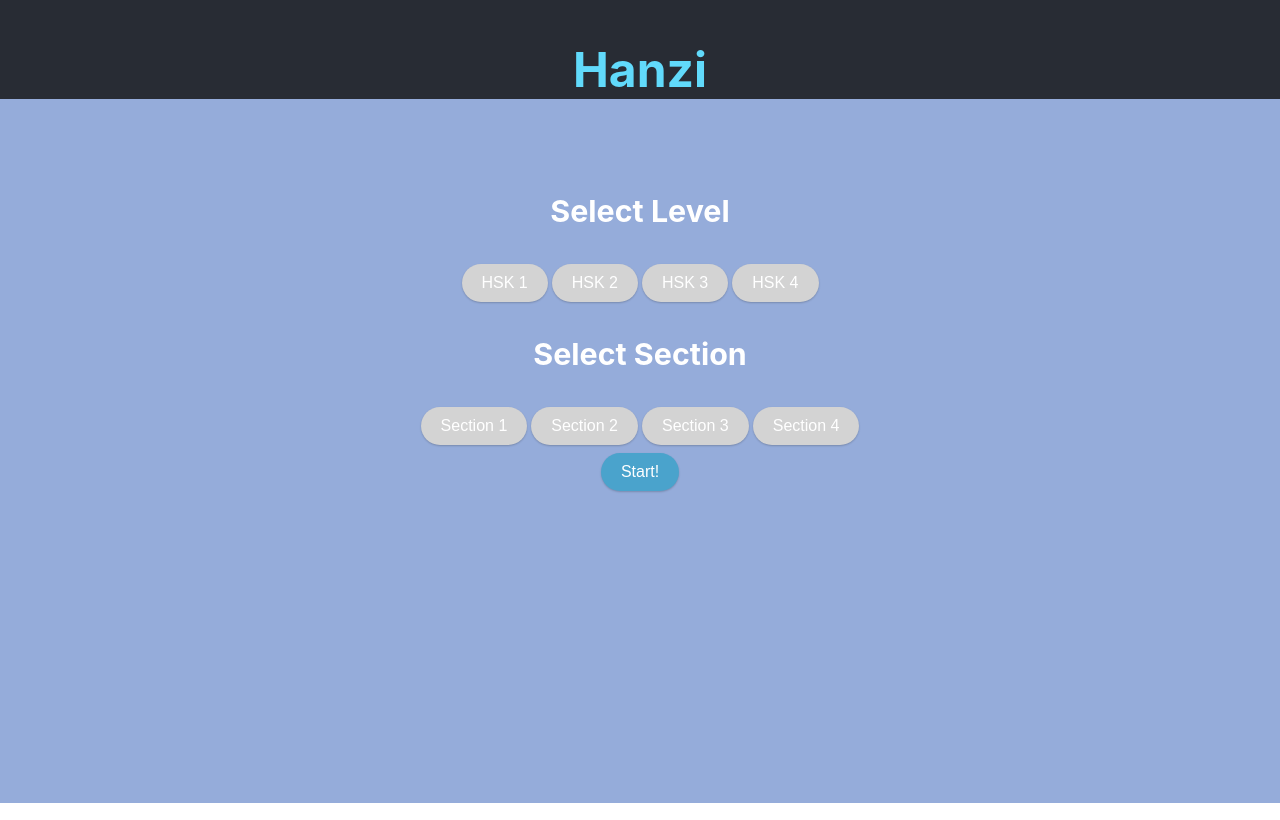
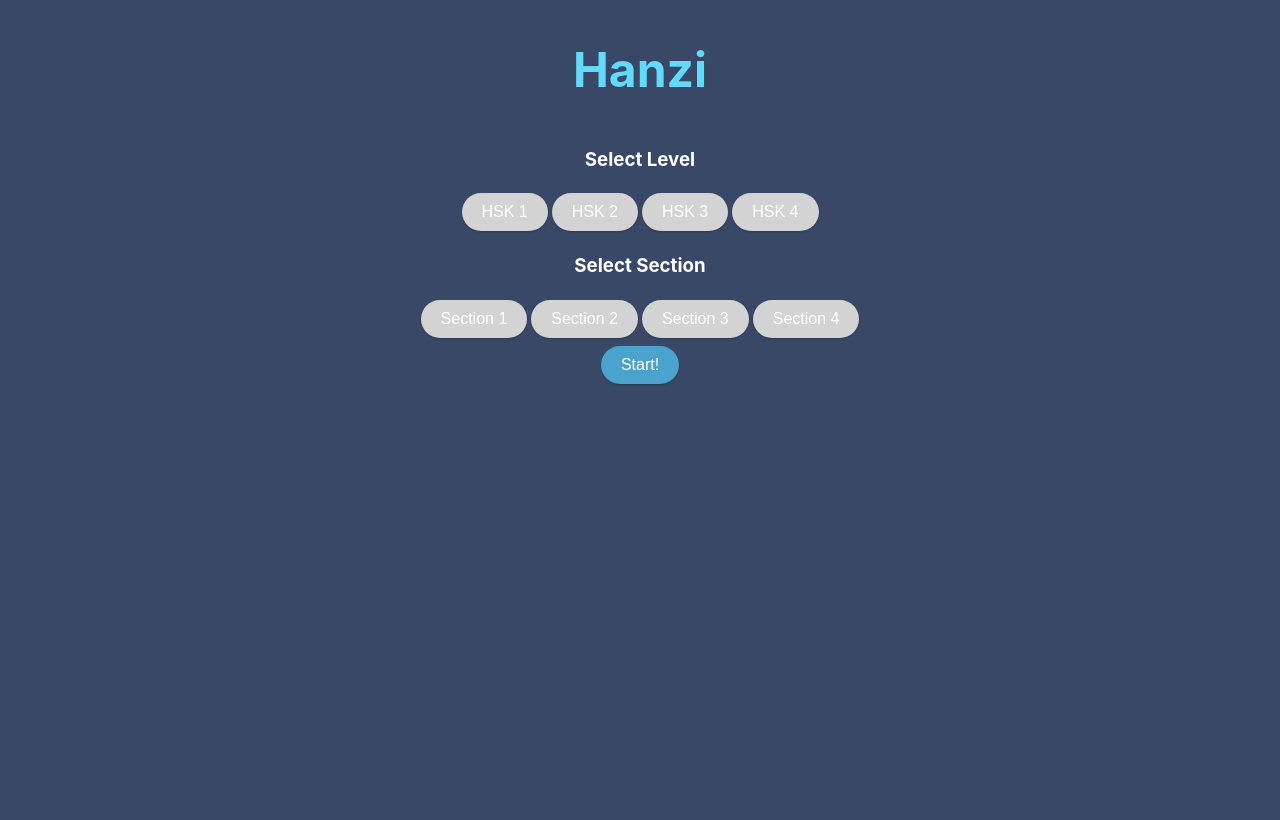
Before and after one commit to schofield-paul/hanzi, a React (Create React App) app: page / in a window 1280 px wide. Built offline with nearby package versions, Linux system fonts and the light colour scheme.

Commit message:
light styling

```diff
--- a/src/index.tsx
+++ b/src/index.tsx
@@ -7,11 +7,12 @@ import reportWebVitals from "./reportWebVitals";
 import { createBrowserRouter, RouterProvider } from "react-router-dom";
 import Selections from "./pages/Selection/SelectionPage";
 import Application from "./pages/Application/ApplicationPage";
+import Homepage from "./pages/Homepage/Homepage";
 
 const router = createBrowserRouter([
   {
     path: "/",
-    element: <Selections />,
+    element: <Homepage />,
     errorElement: <div>404 Not Found</div>,
   },
   {
--- a/src/pages/Application/ApplicationPage.module.css
+++ b/src/pages/Application/ApplicationPage.module.css
@@ -0,0 +1,6 @@
+h1 {
+  margin: 0;
+  padding-top: 2.5rem;
+  color: #61dafb;
+  font-size: 3rem;
+}
--- a/src/pages/Application/ApplicationPage.tsx
+++ b/src/pages/Application/ApplicationPage.tsx
@@ -2,6 +2,8 @@
 import React from "react";
 import { useLocation } from "react-router-dom";
 import Card from "../../components/cards/Card";
+import classNames from "classnames";
+import style from "./ApplicationPage.module.css";
 
 export default function Application() {
   const location = useLocation();
@@ -9,11 +11,13 @@ export default function Application() {
 
   return (
     <div>
-      <h1>Application</h1>
+      <h1 className={classNames(style.h1)}>App</h1>
       {data ? (
         <>
+          <Card data={data} />
+          <h3>Raw Data</h3>
+
           <pre>{JSON.stringify(data, null, 2)}</pre>
-          <Card data={data} />
         </>
       ) : (
         <p>No data available</p>
--- /dev/null
+++ b/src/pages/Homepage/HomePage.module.css
@@ -0,0 +1,14 @@
+.h1 {
+  margin: 0;
+  padding-top: 5rem;
+  color: #61dafb;
+  font-size: 3rem;
+}
+
+.app {
+  text-align: center;
+  background-color: #394866;
+  color: white;
+  min-height: 100vh;
+  padding-bottom: 20px;
+}
--- a/src/pages/Homepage/Homepage.tsx
+++ b/src/pages/Homepage/Homepage.tsx
@@ -1,3 +1,12 @@
+import Selections from "../Selection/SelectionPage";
+import classNames from "classnames";
+import style from "./HomePage.module.css";
+
 export default function Homepage() {
-  return <div className="homepage">"Hey there!"</div>;
+  return (
+    <div className={classNames(style.app)}>
+      <h1>Hanzi</h1>
+      <Selections />
+    </div>
+  );
 }
--- a/src/pages/Selection/SelectionPage.module.css
+++ b/src/pages/Selection/SelectionPage.module.css
@@ -1,26 +1,8 @@
-.app {
-  text-align: center;
-  background-color: #282c34;
-  color: white;
-  min-height: 100vh;
-}
-
-h1 {
-  margin: 0;
-  padding-top: 2.5rem;
-  color: #61dafb;
-  font-size: 3rem;
-}
-
 .contentContainer {
   display: flex;
   flex-direction: column;
   align-items: center;
-  min-height: 80vh;
-  align-items: center;
-  font-size: calc(10px + 2vmin);
-  background-color: #95acda;
-  padding-top: 4rem;
+  margin-top: 30px;
 }
 
 .color {
@@ -31,13 +13,15 @@ h1 {
   background-color: #61dafb;
   border: none;
   color: #282c34;
-  padding: 15px 32px;
+  padding: 12px 24px;
   text-align: center;
   text-decoration: none;
   display: inline-block;
   font-size: 16px;
-  margin: 4px 2px;
+  margin: 8px 4px;
   cursor: pointer;
+  border-radius: 4px;
+  transition: background-color 0.3s ease;
 }
 
 .startBtn {
--- a/src/pages/Selection/SelectionPage.tsx
+++ b/src/pages/Selection/SelectionPage.tsx
@@ -20,7 +20,7 @@ export default function Selections() {
 
   const getItemStyle = (type, item) => {
     return {
-      backgroundColor: selectedItems[type] === item ? "yellow" : "lightgray",
+      backgroundColor: selectedItems[type] === item ? "grey" : "lightgray",
     };
   };
 
@@ -47,8 +47,6 @@ export default function Selections() {
   const isColored = false;
 
   return (
-    <div className={classNames(style.app)}>
-      <h1>Hanzi</h1>
     <div className={classNames(style.contentContainer)}>
       <div>
         <h3>Select Level</h3>
@@ -84,12 +82,11 @@ export default function Selections() {
       </div>
       <button
         onClick={fetchData}
-          className="start-btn"
+        className="startBtn"
         disabled={!selectedLevel || !selectedSection}
       >
         Start!
       </button>
     </div>
-    </div>
   );
 }
```
Also changed, not shown: src/pages/Homepage/Homepage.css (deleted). Lines whose indentation alone changed are shown as unchanged.
